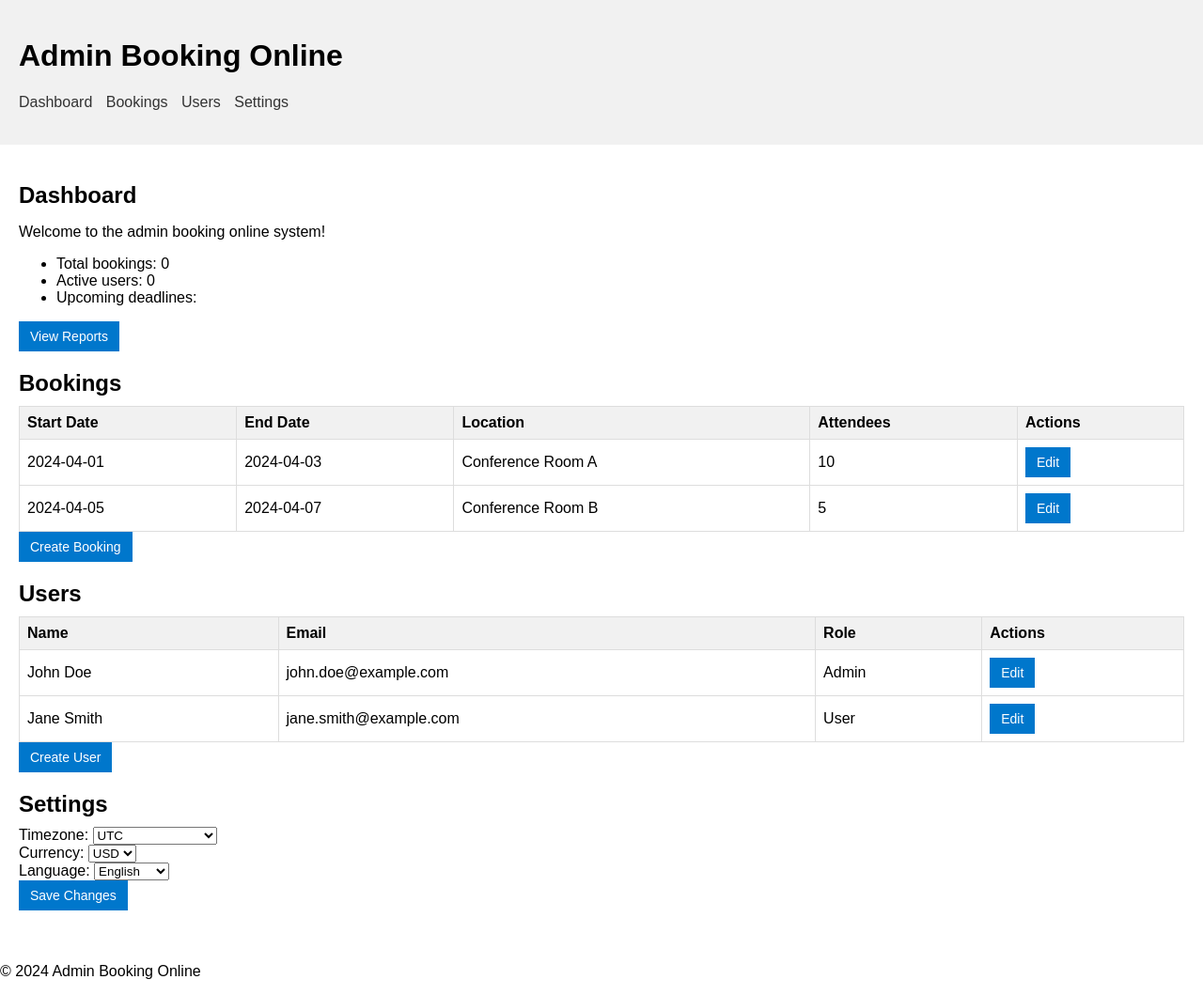
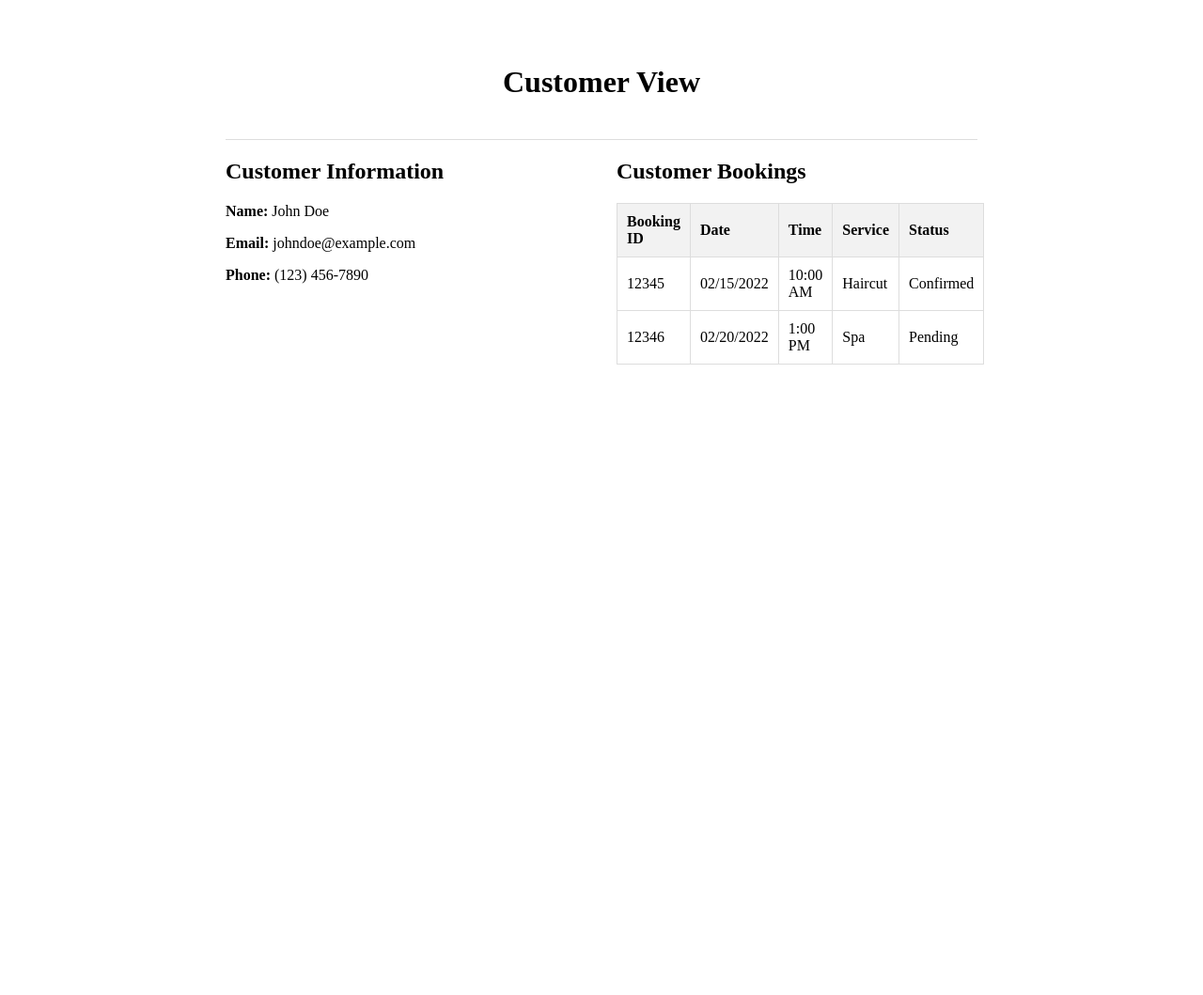
Before and after one commit to Dhenmasaji/FE-pelanggan, a website: page index.html in a window 1280 px wide. Shown: the whole page at 94% size. After the commit the page ends 800 px from the top, so only its background shows below. Drawn offline with Linux system fonts and the light colour scheme.

Commit message:
FE-pelanggan

```diff
--- a/index.html
+++ b/index.html
@@ -2,99 +2,53 @@
 <html>
 
 <head>
-    <title>Admin Booking Online</title>
-    <link rel="stylesheet" href="style.css">
+    <title>Customer View</title>
 </head>
 
 <body>
-    <header>
-        <h1>Admin Booking Online</h1>
-        <nav>
-            <ul>
-                <li><a href="#dashboard">Dashboard</a></li>
-                <li><a href="#bookings">Bookings</a></li>
-                <li><a href="#users">Users</a></li>
-                <li><a href="#settings">Settings</a></li>
-            </ul>
-        </nav>
-    </header>
-    <main>
-        <section id="dashboard">
-            <h2>Dashboard</h2>
-            <p>Welcome to the admin booking online system!</p>
-            <ul>
-                <li>Total bookings: <span id="total-bookings">0</span></li>
-                <li>Active users: <span id="active-users">0</span></li>
-                <li>Upcoming deadlines:</li>
-            </ul>
-            <button id="view-reports">View Reports</button>
-        </section>
-        <section id="bookings">
-            <h2>Bookings</h2>
-            <table>
-                <thead>
-                    <tr>
-                        <th>Start Date</th>
-                        <th>End Date</th>
-                        <th>Location</th>
-                        <th>Attendees</th>
-                        <th>Actions</th>
-                    </tr>
-                </thead>
-                <tbody id="bookings-list"></tbody>
-            </table>
-            <button id="create-booking">Create Booking</button>
-        </section>
-        <section id="users">
-            <h2>Users</h2>
-            <table>
-                <thead>
-                    <tr>
-                        <th>Name</th>
-                        <th>Email</th>
-                        <th>Role</th>
-                        <th>Actions</th>
-                    </tr>
-                </thead>
-                <tbody id="users-list"></tbody>
-            </table>
-            <button id="create-user">Create User</button>
-        </section>
-        <section id="settings">
-            <h2>Settings</h2>
-            <form>
-                <label for="timezone">Timezone:</label>
-                <select id="timezone">
-            <option value="UTC">UTC</option>
-            <option value="America/New_York">America/New York</option>
-            <option value="Europe/London">Europe/London</option>
-            <option value="Asia/Tokyo">Asia/Tokyo</option>
-          </select>
-                <br>
-                <label for="currency">Currency:</label>
-                <select id="currency">
-            <option value="USD">USD</option>
-            <option value="GBP">GBP</option>
-            <option value="EUR">EUR</option>
-            <option value="JPY">JPY</option>
-          </select>
-                <br>
-                <label for="language">Language:</label>
-                <select id="language">
-            <option value="en">English</option>
-            <option value="fr">French</option>
-            <option value="de">German</option>
-            <option value="ja">Japanese</option>
-          </select>
-                <br>
-                <button type="submit">Save Changes</button>
-            </form>
-        </section>
-    </main>
-    <footer>
-        <p>&copy; 2024 Admin Booking Online</p>
-    </footer>
-    <script src="script.js"></script>
+    <div style="max-width: 800px; margin: 0 auto; padding: 20px;">
+        <div style="text-align: center; padding: 20px 0; border-bottom: 1px solid #ddd;">
+            <h1>Customer View</h1>
+        </div>
+        <div style="display: flex; justify-content: space-between;">
+            <div style="width: 48%;">
+                <h2>Customer Information</h2>
+                <p><strong>Name:</strong> John Doe</p>
+                <p><strong>Email:</strong> johndoe@example.com</p>
+                <p><strong>Phone:</strong> (123) 456-7890</p>
+            </div>
+            <div style="width: 48%;">
+                <h2>Customer Bookings</h2>
+                <table style="width: 100%; border-collapse: collapse;">
+                    <thead>
+                        <tr>
+                            <th style="padding: 10px; border: 1px solid #ddd; text-align: left; background-color: #f2f2f2; font-weight: bold;">Booking ID</th>
+                            <th style="padding: 10px; border: 1px solid #ddd; text-align: left; background-color: #f2f2f2; font-weight: bold;">Date</th>
+                            <th style="padding: 10px; border: 1px solid #ddd; text-align: left; background-color: #f2f2f2; font-weight: bold;">Time</th>
+                            <th style="padding: 10px; border: 1px solid #ddd; text-align: left; background-color: #f2f2f2; font-weight: bold;">Service</th>
+                            <th style="padding: 10px; border: 1px solid #ddd; text-align: left; background-color: #f2f2f2; font-weight: bold;">Status</th>
+                        </tr>
+                    </thead>
+                    <tbody>
+                        <tr>
+                            <td style="padding: 10px; border: 1px solid #ddd; text-align: left;">12345</td>
+                            <td style="padding: 10px; border: 1px solid #ddd; text-align: left;">02/15/2022</td>
+                            <td style="padding: 10px; border: 1px solid #ddd; text-align: left;">10:00 AM</td>
+                            <td style="padding: 10px; border: 1px solid #ddd; text-align: left;">Haircut</td>
+                            <td style="padding: 10px; border: 1px solid #ddd; text-align: left;">Confirmed</td>
+                        </tr>
+                        <tr>
+                            <td style="padding: 10px; border: 1px solid #ddd; text-align: left;">12346</td>
+                            <td style="padding: 10px; border: 1px solid #ddd; text-align: left;">02/20/2022</td>
+                            <td style="padding: 10px; border: 1px solid #ddd; text-align: left;">1:00 PM</td>
+                            <td style="padding: 10px; border: 1px solid #ddd; text-align: left;">Spa</td>
+                            <td style="padding: 10px; border: 1px solid #ddd; text-align: left;">Pending</td>
+                        </tr>
+                    </tbody>
+                </table>
+            </div>
+        </div>
+    </div>
 </body>
 
 </html>
--- a/script.js
+++ /dev/null
@@ -1,81 +0,0 @@
-document.addEventListener('DOMContentLoaded', function() {
-    // Code to fetch data and display it in the page
-    const totalBookings = document.getElementById('total-bookings');
-    const activeUsers = document.getElementById('active-users');
-    const bookingsList = document.getElementById('bookings-list');
-    const usersList = document.getElementById('users-list');
-
-    // Example data fetching
-    const bookings = [
-        { startDate: '2024-04-01', endDate: '2024-04-03', location: 'Conference Room A', attendees: 10 },
-        { startDate: '2024-04-05', endDate: '2024-04-07', location: 'Conference Room B', attendees: 5 },
-    ];
-    const users = [
-        { name: 'John Doe', email: 'john.doe@example.com', role: 'Admin' },
-        { name: 'Jane Smith', email: 'jane.smith@example.com', role: 'User' },
-    ];
-
-    // Display bookings and users in the page
-    bookings.forEach(function(booking) {
-        const bookingRow = document.createElement('tr');
-        bookingRow.innerHTML = `
-        <td>${booking.startDate}</td>
-        <td>${booking.endDate}</td>
-        <td>${booking.location}</td>
-        <td>${booking.attendees}</td>
-        <td><button>Edit</button></td>
-      `;
-        bookingsList.appendChild(bookingRow);
-    });
-
-    users.forEach(function(user) {
-        const userRow = document.createElement('tr');
-        userRow.innerHTML = `
-        <td>${user.name}</td>
-        <td>${user.email}</td>
-        <td>${user.role}</td>
-        <td><button>Edit</button></td>
-      `;
-        usersList.appendChild(userRow);
-    });
-
-    // Example code to update data
-    const updateButton = document.getElementById('update-data');
-    updateButton.addEventListener('click', function() {
-        // Code to update bookings and users
-        const updatedBookings = [
-            { startDate: '2024-04-02', endDate: '2024-04-04', location: 'Conference Room A', attendees: 15 },
-            { startDate: '2024-04-06', endDate: '2024-04-08', location: 'Conference Room B', attendees: 7 },
-        ];
-        const updatedUsers = [
-            { name: 'John Doe', email: 'john.doe@example.com', role: 'Admin' },
-            { name: 'Jane Smith', email: 'jane.smith@example.com', role: 'Manager' },
-        ];
-
-        // Update bookings and users in the page
-        bookingsList.innerHTML = '';
-        usersList.innerHTML = '';
-        updatedBookings.forEach(function(booking) {
-            const bookingRow = document.createElement('tr');
-            bookingRow.innerHTML = `
-          <td>${booking.startDate}</td>
-          <td>${booking.endDate}</td>
-          <td>${booking.location}</td>
-          <td>${booking.attendees}</td>
-          <td><button>Edit</button></td>
-        `;
-            bookingsList.appendChild(bookingRow);
-        });
-
-        updatedUsers.forEach(function(user) {
-            const userRow = document.createElement('tr');
-            userRow.innerHTML = `
-          <td>${user.name}</td>
-          <td>${user.email}</td>
-          <td>${user.role}</td>
-          <td><button>Edit</button></td>
-        `;
-            usersList.appendChild(userRow);
-        });
-    });
-});
--- a/style.css
+++ /dev/null
@@ -1,70 +0,0 @@
-body {
-    font-family: Arial, sans-serif;
-    margin: 0;
-    padding: 0;
-}
-
-header {
-    background-color: #f1f1f1;
-    padding: 20px;
-}
-
-nav ul {
-    list-style-type: none;
-    padding: 0;
-}
-
-nav li {
-    display: inline;
-    margin-right: 10px;
-}
-
-nav a {
-    text-decoration: none;
-    color: #333;
-}
-
-nav a:hover {
-    color: #0077cc;
-}
-
-main {
-    padding: 20px;
-}
-
-section {
-    margin-bottom: 20px;
-}
-
-h2 {
-    margin-bottom: 10px;
-}
-
-table {
-    width: 100%;
-    border-collapse: collapse;
-}
-
-th,
-td {
-    border: 1px solid #ddd;
-    padding: 8px;
-    text-align: left;
-}
-
-th {
-    background-color: #f1f1f1;
-}
-
-button {
-    background-color: #0077cc;
-    color: white;
-    padding: 8px 12px;
-    border: none;
-    cursor: pointer;
-    font-size: 14px;
-}
-
-button:hover {
-    background-color: #005fa3;
-}
```
